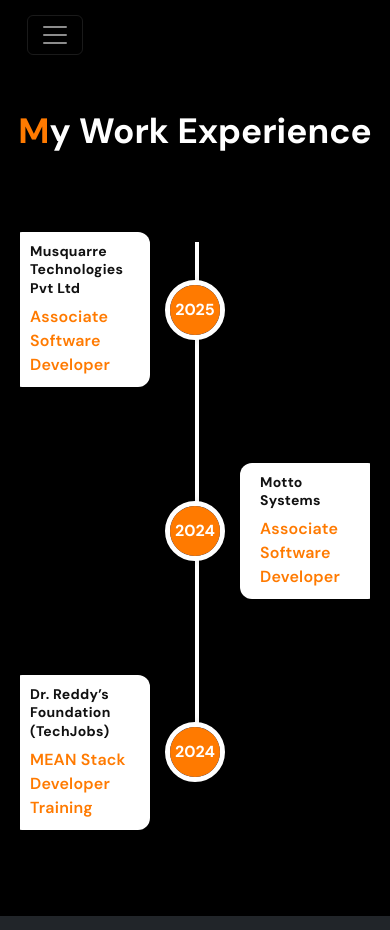
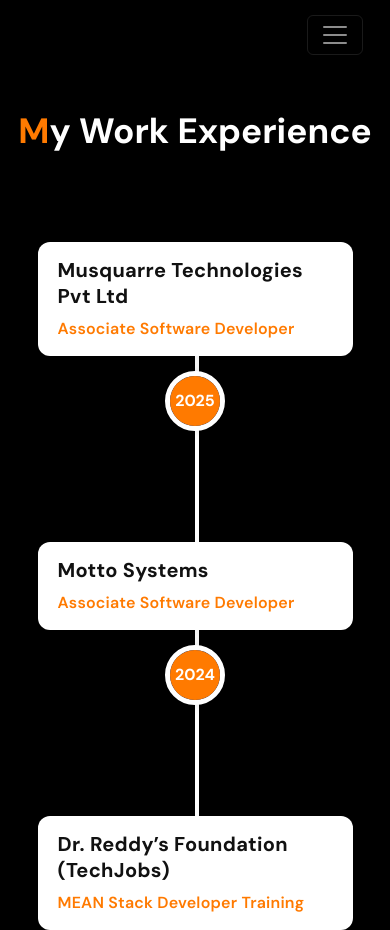
Before and after one commit to Surendrakumarouthu/portfolio-latest, a plain HTML site: page myWork/index.html in a window 390 px wide. Shown: the top 930 px of the page. Drawn offline with nearby package versions, Linux system fonts and the light colour scheme.

Commit message:
updated styles

```diff
--- a/css/style.css
+++ b/css/style.css
@@ -62,27 +62,6 @@ body {
   color: white;
   border: var(--accent-color);
   border: 1px solid #082567;
-}
-
-@media (max-width: 768px) {
-  .section-header h2 {
-    font-size: 1.8rem;
-  }
-
-  .goal-item {
-    padding: 20px;
-  }
-
-  .goal-content ul {
-    padding-left: 0;
-  }
-
-  .goal-icon {
-    margin-right: 15px;
-    width: 40px;
-    height: 40px;
-    font-size: 1rem;
-  }
 }
 
 .timeline-container {
@@ -434,40 +413,44 @@ body {
     flex-direction: column;
     align-items: center;
   }
+
   .career-box {
-    width: 50%;
-    margin: -10px;
-  }
-  /* .career-extra-content {
-    display: none;
-  } */
-  .career-year {
-    left: 50%;
-    transform: translate(-50%, -50%);
+    width: 90%;
+    margin: 0 auto;
+    padding: 15px 20px;
   }
 
-  .career-box h3 {
-    font-size: 14px;
-    font-weight: 700;
-    margin-bottom: 8px;
-    color: #111;
-    letter-spacing: 0.3px;
-    line-height: 1.3;
-  }
-  .career-box {
-    background: white;
-    border-radius: 12px;
-    padding: 10px 20px;
-    box-shadow: 0 10px 30px rgba(0, 0, 0, 0.06);
-    width: 40%;
-    cursor: pointer;
+  .career-extra-content {
+    position: relative;
+    transform: none;
+    opacity: 0;
+    max-height: 0;
+    overflow: hidden;
+    transition: all 0.4s ease;
+    margin-top: 0;
+    pointer-events: none;
+    padding: 0; /* 👈 collapse padding when hidden */
   }
 
-  .career-role {
-    font-size: 16px;
-    font-weight: 600;
-    color: #ff7a00;
-    margin-bottom: 0;
-    letter-spacing: 0.2px;
+  .career-extra-content.active {
+    opacity: 1;
+    max-height: 1000px; /* expand smoothly */
+    margin-top: 15px;
+    pointer-events: auto;
+    padding: 20px 25px; /* 👈 restore padding when visible */
+  }
+
+  .career-timeline-item.align-left .career-extra-content,
+  .career-timeline-item.align-right .career-extra-content {
+    left: auto;
+    right: auto;
+  }
+
+  .career-year {
+    position: relative; /* don’t overlap */
+    top: auto;
+    left: auto;
+    transform: none;
+    margin: 15px 0;
   }
 }
--- a/myWork/index.html
+++ b/myWork/index.html
@@ -155,15 +155,21 @@
       <div class="container-fluid">
         <!-- <a class="navbar-brand" href="#">Surendra Kumar Routhu</a> -->
         <button
-          class="navbar-toggler"
+          class="navbar-toggler ms-auto"
           type="button"
           data-bs-toggle="collapse"
           data-bs-target="#navbarNav"
+          aria-controls="navbarNav"
+          aria-expanded="false"
+          aria-label="Toggle navigation"
         >
           <span class="navbar-toggler-icon"></span>
         </button>
+
         <div class="collapse navbar-collapse" id="navbarNav">
-          <ul class="navbar-nav d-flex gap-4 justify-content-center w-100">
+          <ul
+            class="navbar-nav d-flex d-lg-flex flex-column flex-lg-row gap-3 gap-lg-4 text-center text-lg-start mx-auto mx-lg-0 justify-content-center w-100"
+          >
             <li class="nav-item">
               <a class="nav-link" href="/">
                 <i class="bi bi-house"></i> Home
@@ -199,7 +205,7 @@
             </li>
 
             <li class="nav-item">
-              <a class="nav-link" href="/eduaction/">
+              <a class="nav-link" href="/education/">
                 <i class="fas fa-tools"></i>Education
               </a>
             </li>
@@ -502,5 +508,13 @@
         document.querySelector(".career-timeline-container")
       );
     </script>
+    <script>
+      document.querySelectorAll(".career-box").forEach((box) => {
+        box.addEventListener("click", function () {
+          const extraContent = this.nextElementSibling;
+          extraContent.classList.toggle("active");
+        });
+      });
+    </script>
   </body>
 </html>
```
Also changed, not shown: about-me/index.html (+6 -4 lines), contact/index.html (+5 -3 lines), eduaction/index.html (+5 -3 lines), index.html (+6 -5 lines), internship/index.html (+5 -3 lines), projects/index.html (+6 -4 lines).
